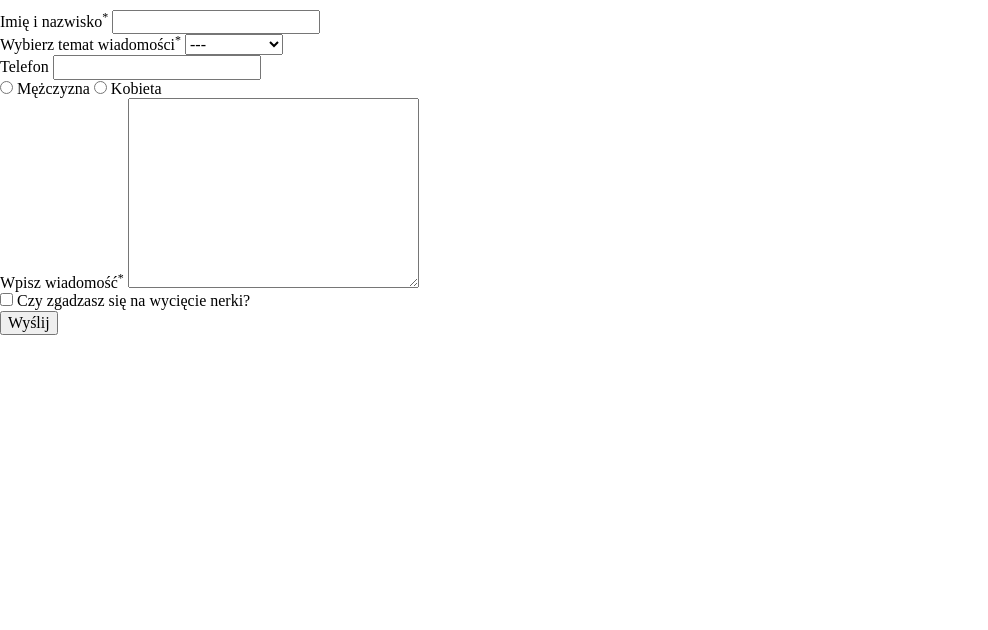
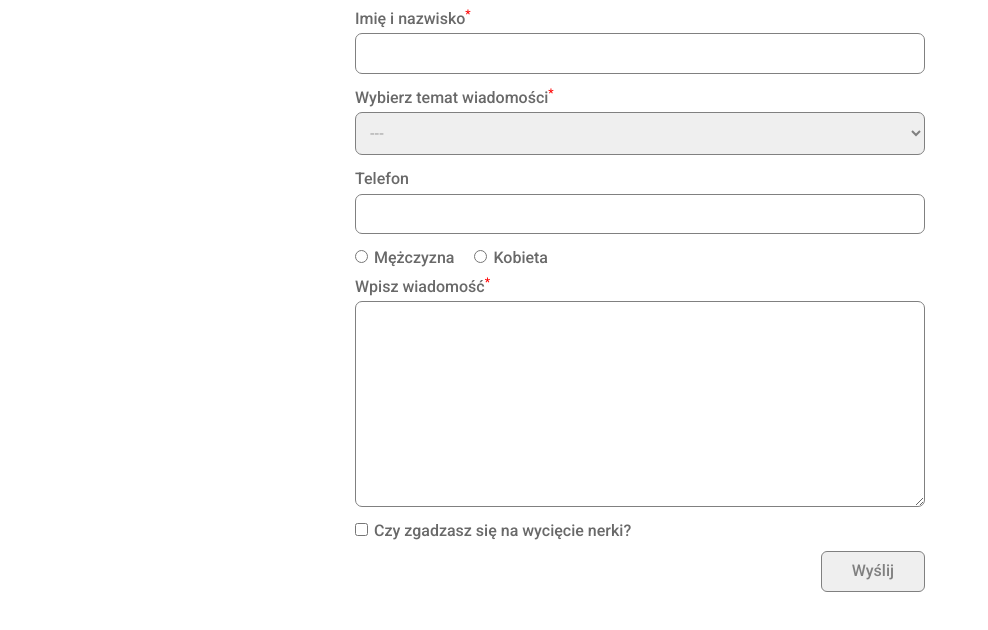
Before and after one commit to moonriselan/dom_scripts, a website: page form.html in a window 1280 px wide. Shown: the whole page, without its empty margins (0-988 px from the left). Drawn offline with nearby package versions, Linux system fonts and the light colour scheme; files that its build step writes are made by us from their sources.

Commit message:
add styling for contact form component

```diff
--- a/form.html
+++ b/form.html
@@ -6,11 +6,16 @@
           content="width=device-width, user-scalable=no, initial-scale=1.0, maximum-scale=1.0, minimum-scale=1.0">
     <meta http-equiv="X-UA-Compatible" content="ie=edge">
     <title>Document</title>
+    <link rel="preconnect" href="https://fonts.googleapis.com">
+    <link rel="preconnect" href="https://fonts.gstatic.com" crossorigin>
+    <link href="https://fonts.googleapis.com/css2?family=Nunito+Sans:ital,wght@0,400;0,600;1,700&family=Roboto:wght@300;500&display=swap" rel="stylesheet">
+
+
     <link rel="stylesheet" href="src/styles/style.css">
     <script src="src/scripts/app.js" async defer></script>
 </head>
 <body>
-
+<div class="box">
 <form action="" class="contact-form" method="post" novalidate>
     <div class="contact-form__group">
         <label for="fullName" class="contact-form__label">Imię i nazwisko<sup class="contact-form__sup">*</sup></label>
@@ -32,22 +37,22 @@
                name="phone" id="phone"
                class="contact-form__input">
     </div>
-    <div class="contact-form__group">
+    <div class="contact-form__group contact-form__group--row">
         <input type="radio" name="sex" id="male" class="contact-form__input">
         <label for="male" class="contact-form__label">Mężczyzna</label>
         <input type="radio" name="sex" id="female" class="contact-form__input">
         <label for="female" class="contact-form__label">Kobieta</label>
     </div>
-    <div class="contact-form__group">
+    <div class="contact-form__group ">
         <label for="message" class="contact-form__label">Wpisz wiadomość<sup class="contact-form__sup">*</sup></label>
         <textarea required name="message" id="message" cols="30" rows="10" class="contact-form__input"></textarea>
     </div>
-    <div class="contact-form__group">
+    <div class="contact-form__group contact-form__group--row">
         <input type="checkbox" name="agreement" id="agreement" class="contact-form__input">
         <label for="agreement" class="contact-form__label">Czy zgadzasz się na wycięcie nerki?</label>
     </div>
     <button type="submit" class="contact-form__submit">Wyślij</button>
 </form>
-
+</div>
 </body>
 </html>
--- /dev/null
+++ b/src/sass/components/form.scss
@@ -0,0 +1,72 @@
+@import "../_partials/helpers";
+
+.box {
+    max-width: toRem(600px);
+    margin: auto;
+}
+
+
+.contact-form {
+    padding-inline: toRem(15px);
+    font-family: Roboto, sans-serif;
+    font-weight: 500;
+    display: flex;
+flex-direction: column;
+    &__group {
+        display: flex;
+        flex-direction: column;
+    }
+&__group--row {
+    flex-direction: row;
+    align-items: baseline;
+}
+    &__label {
+        margin-bottom: toRem(5px);
+        color: dimgrey;
+
+    }
+
+    &__input {
+        margin-bottom: toRem(15px);
+        padding: toRem(10px);
+        color: gray;
+        font-weight: 300;
+        border-radius: toRem(7px);
+        outline: none;
+        border: toRem(1px) solid gray;
+        &[type="checkbox"], &[type="radio"]{
+            margin-right: toRem(6px);
+            &+label {
+                margin-right: toRem(20px);
+            }
+        }
+     &:focus:not([type="radio"]) {
+         box-shadow: 2px 2px 2px 4px rgba(0,0, 0, 0.2);
+     }
+    }
+
+    &__sup {
+        color: red;
+
+    }
+
+    &__submit {
+        align-self: flex-end;
+        padding: toRem(10px) toRem(30px);
+        color: gray;
+        font-weight: 500;
+        border-radius: toRem(6px);
+        outline: none;
+        border: toRem(1px) solid gray;
+        cursor: pointer;
+        transition: all 200ms ease-in-out;
+        &:hover{
+            padding: toRem(11px) toRem(31px);
+            color: white;
+            background: dimgray;
+
+        }
+
+    }
+
+}
--- a/src/sass/main.scss
+++ b/src/sass/main.scss
@@ -2,3 +2,4 @@
 @import "globals";
 @import "components/showCode";
 @import "_partials/helpers";
+@import "components/form";
```
